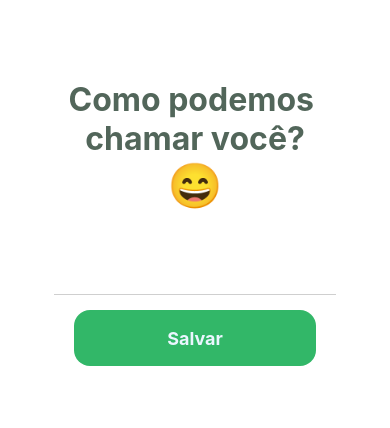
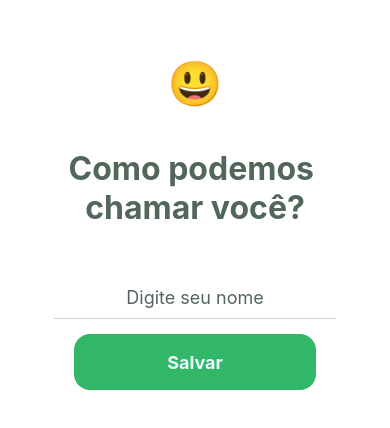
Before and after one commit to Jhon9191/NLW5Rocketseat, a React Native app: screen / in a window 390 px wide. Shown: the part 194-622 px from the top of the page. Built offline with nearby package versions, Linux system fonts and the light colour scheme.

Commit message:
Finishing identification screen

```diff
--- a/src/screens/UserIdentification/index.tsx
+++ b/src/screens/UserIdentification/index.tsx
@@ -1,36 +1,76 @@
-import React from 'react';
+import React, { useState } from 'react';
 import {
     SafeAreaView,
-    TouchableOpacity,
     Text,
     View,
-    TextInput
+    TextInput,
+    KeyboardAvoidingView,
+    Platform,
+    PushNotification
 } from 'react-native';
 
 
 import styles from './styles'
 import Icon from 'react-native-vector-icons/FontAwesome'
 import Button from '../../components/Button'
+import colors from '../../styles/index'
 Icon.loadFont();
 
 const Welmcome = () => {
+
+    const [ isFocus, setIsFocus ] = useState(false);
+    const [ isFilled, setIsFilled ] = useState(false);
+    const [ name, setName ] = useState<string>("");
+
+    const handleBlur = () => {
+        setIsFocus(false);
+        setIsFilled(!!name);
+    }
+
+    const handleFocus  = () => {
+        setIsFocus(true);
+    }
+
+    const handleFilled = (value : string) => {
+        setIsFilled(!!value);
+        setName(value);
+    }
+
     return (
         <SafeAreaView style={styles.container}>
+            <KeyboardAvoidingView
+                style={styles.content}
+                behavior={Platform.OS === 'ios' ? 'padding' : 'height'}
+            >
                 <View style={styles.content}>
                     <View style={styles.form}>
-                    <Text style={styles.title}>Como podemos {'\n'}
+
+                        <View style={{alignItems: 'center'}}>
+                        <Text style={styles.emoji}>
+                            {isFilled ? '😄' : '😃'}
+                        </Text>
+                        <Text style={styles.title}>
+                            {'\n'}
+                            Como podemos {'\n'}
                             chamar você?
                          </Text>
-                    <Text style={styles.emoji}>
-                        😄
-                    </Text>
-                    <TextInput style={styles.input}></TextInput>
-
+                        </View>
+                        <TextInput
+                        onBlur={handleBlur}
+                        onFocus={handleFocus}
+                        onChangeText={handleFilled}
+                        style={[
+                            styles.input,
+                            (isFocus && isFilled) && {borderColor: colors.green}
+                        ]}
+                        placeholder="Digite seu nome"></TextInput>
                         <View style={styles.footer}>
                             <Button title="Salvar" />
                         </View>
+
                     </View>
                 </View>
+            </KeyboardAvoidingView>
         </SafeAreaView>
 
     );
--- a/src/screens/UserIdentification/styles.tsx
+++ b/src/screens/UserIdentification/styles.tsx
@@ -24,7 +24,7 @@ const styles = StyleSheet.create({
     },
 
     emoji:{
-        fontSize: 44
+        fontSize: 44,
     },
 
     input:{
@@ -32,7 +32,7 @@ const styles = StyleSheet.create({
         borderColor: colors.gray,
         color: colors.heading,
         width:'100%',
-        fontSize: 10,
+        fontSize: 18,
         marginTop: 50,
         padding: 10,
         textAlign: 'center'
@@ -49,7 +49,9 @@ const styles = StyleSheet.create({
     footer:{
         width:'100%',
         paddingHorizontal: 20
-    }
+    },
+
+
 });
 
 export default styles;
```
Lines whose indentation alone changed are shown as unchanged.
